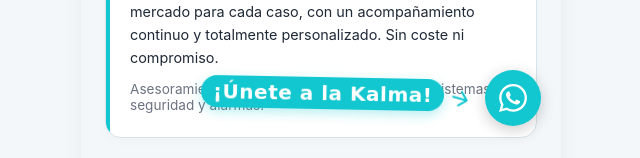
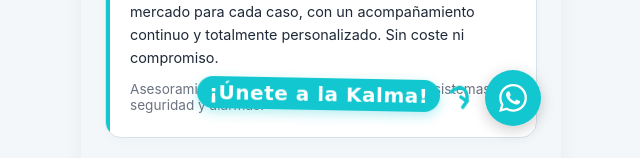
Before and after one commit to RocioCanoFernandez/santiago, a React (Vite) app: page / in a window 1280 px wide. Shown: the part 642-800 px from the top of the page, without its empty margins (319-959 px from the left). Built offline with nearby package versions, Linux system fonts and the light colour scheme.

Commit message:
Add files via upload

```diff
--- a/src/App.jsx
+++ b/src/App.jsx
@@ -134,7 +134,7 @@
 
         {/* Links */}
         <h3 className="section-title">Presencia Digital</h3>
-        <div className="links-container" ref={linksRef}>
+        <div className="links-container">
           <a href={data.website} target="_blank" rel="noopener noreferrer" className="link-card">
             <div className="link-card-left">
               <div className="link-icon-container">
@@ -155,7 +155,7 @@
             <ChevronRight size={20} className="link-arrow" />
           </a>
 
-          <a href={data.linkedin} target="_blank" rel="noopener noreferrer" className="link-card">
+          <a href={data.linkedin} ref={linksRef} target="_blank" rel="noopener noreferrer" className="link-card">
             <div className="link-card-left">
               <div className="link-icon-container">
                 <Linkedin size={20} />
@@ -204,12 +204,12 @@
       </div>
 
       {/* Floating WhatsApp Area */}
-      <div className="floating-whatsapp-wrapper">
-        <div className={`whatsapp-cta-container ${showCta ? 'visible' : ''}`}>
+      <div className={`floating-whatsapp-wrapper ${showCta ? 'visible' : ''}`}>
+        <div className="whatsapp-cta-container">
           <span className="whatsapp-cta-text">¡Únete a la Kalma!</span>
-          <svg className="whatsapp-cta-arrow" width="24" height="24" viewBox="0 0 24 24" fill="none" stroke="currentColor" strokeWidth="2" strokeLinecap="round" strokeLinejoin="round">
-            <path d="M5 12h13" />
-            <polyline points="12 5 19 12 12 19" />
+          <svg className="whatsapp-cta-arrow" width="28" height="28" viewBox="0 0 24 24" fill="none" stroke="currentColor" strokeWidth="3" strokeLinecap="round" strokeLinejoin="round">
+            <path d="M5 8 C 10 0, 18 0, 20 12" />
+            <polyline points="14 10 20 12 18 18" />
           </svg>
         </div>
         <a
--- a/src/index.css
+++ b/src/index.css
@@ -352,6 +352,16 @@
   align-items: center;
   gap: 0.8rem;
   z-index: 50;
+  opacity: 0;
+  visibility: hidden;
+  transform: translateY(20px) scale(0.95);
+  transition: all 0.4s cubic-bezier(0.175, 0.885, 0.32, 1.275);
+}
+
+.floating-whatsapp-wrapper.visible {
+  opacity: 1;
+  visibility: visible;
+  transform: translateY(0) scale(1);
 }
 
 @media (max-width: 500px) {
@@ -364,18 +374,8 @@
   display: flex;
   align-items: center;
   gap: 0.25rem;
-  opacity: 0;
-  visibility: hidden;
-  transform: translateY(10px) scale(0.95);
-  transition: all 0.4s cubic-bezier(0.175, 0.885, 0.32, 1.275);
+  animation: float-cta 3s ease-in-out infinite 0.5s;
   transform-origin: right center;
-}
-
-.whatsapp-cta-container.visible {
-  opacity: 1;
-  visibility: visible;
-  transform: translateY(0) scale(1);
-  animation: float-cta 3s ease-in-out infinite 0.5s;
 }
 
 .whatsapp-cta-text {
```
